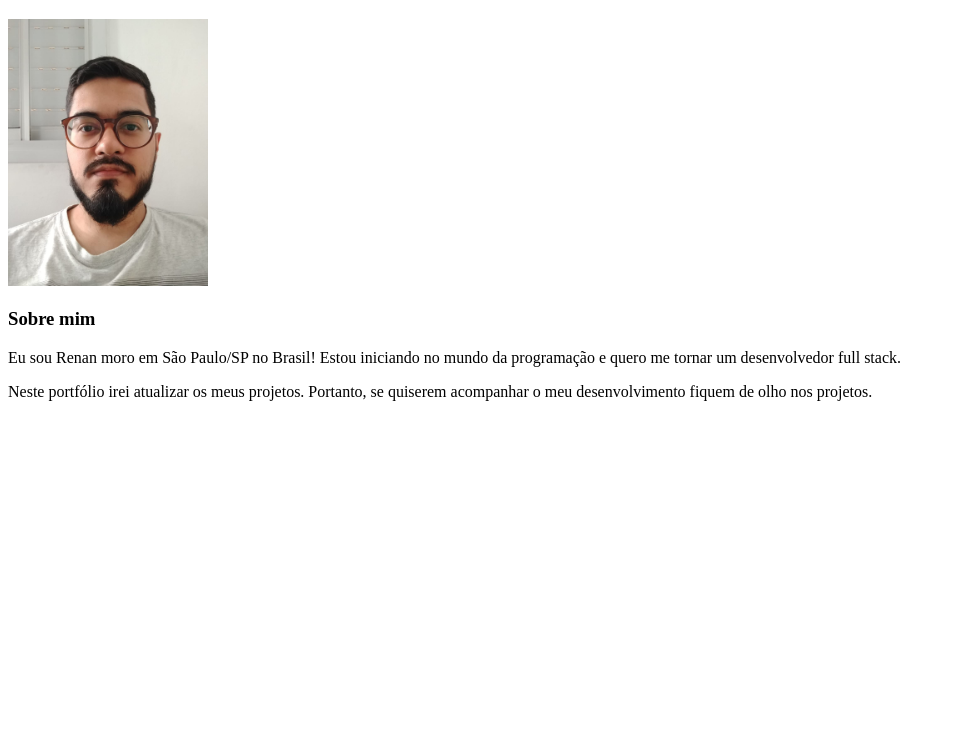
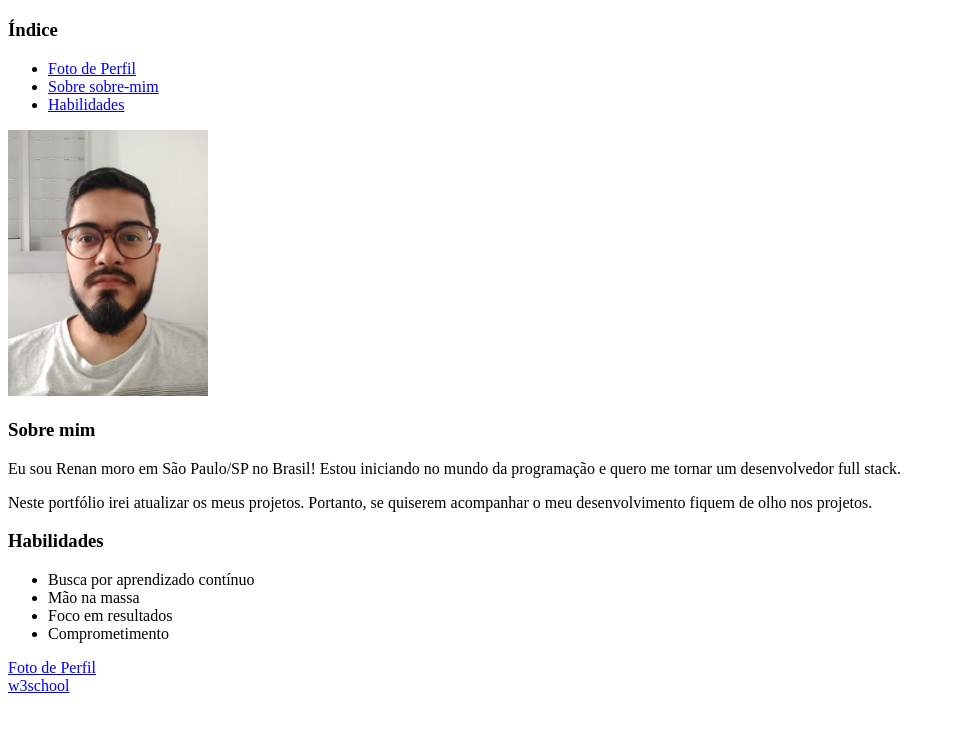
Before and after one commit to renanmarquesgarcia/renanmarquesgarcia.github.io, a plain HTML site: page index.html in a window 1280 px wide. Shown: the part 61-790 px from the top of the page, without its empty margins (0-955 px from the left). Drawn offline with Linux system fonts and the light colour scheme.

Commit message:
Adiciona seção habilidades e índice e cria links internos e externo

```diff
--- a/index.html
+++ b/index.html
@@ -9,11 +9,32 @@
 <body>
     <h1>Renan Marques Garcia</h1>
 
-    <img src="foto-portfolio.jpeg" alt="Foto de perfil com fundo neutro" width="200px">
+    <h3>Índice</h3>
+        <ul>
+            <li><a href="#foto-de-perfil">Foto de Perfil</a></li>
+            <li><a href="#sobre-mim">Sobre sobre-mim</a></li>
+            <li><a href="#habilidades">Habilidades</a></li>
+        </ul>
 
-    <h3>Sobre mim</h3>
+    <img src="foto-portfolio.jpeg" alt="Foto de perfil com fundo neutro" width="200px" id="foto-de-perfil">
+
+    <h3 id="sobre-mim">Sobre mim</h3>
     <p>Eu sou Renan moro em São Paulo/SP no Brasil! Estou iniciando no mundo da programação e quero me tornar um desenvolvedor full stack.</p>
     <p>Neste portfólio irei atualizar os meus projetos. Portanto, se quiserem acompanhar o meu desenvolvimento fiquem de olho nos projetos.</p>
 
+    <h3 id="habilidades">Habilidades</h3>
+        <ul>
+            <li>Busca por aprendizado contínuo</li>
+            <li>Mão na massa</li>
+            <li>Foco em resultados</li>
+            <li>Comprometimento</li>
+        </ul>
+
+        <a href="#foto-de-perfil">Foto de Perfil</a>
+        <br>
+        <a href="https://www.w3schools.com/" target="_blank">w3school</a>
+
+
+
 </body>
 </html>
```
